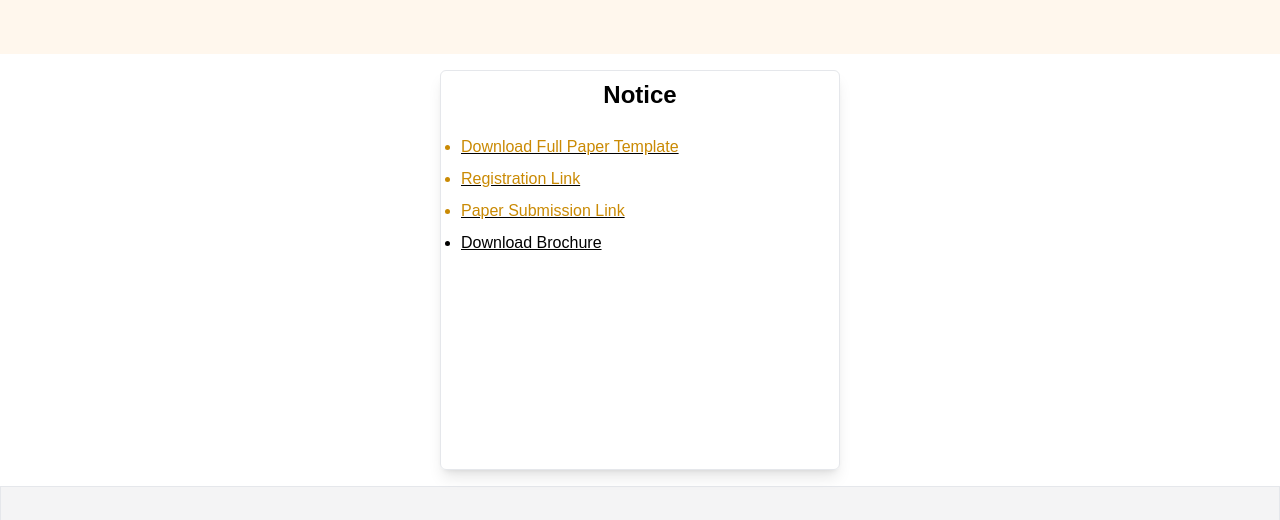
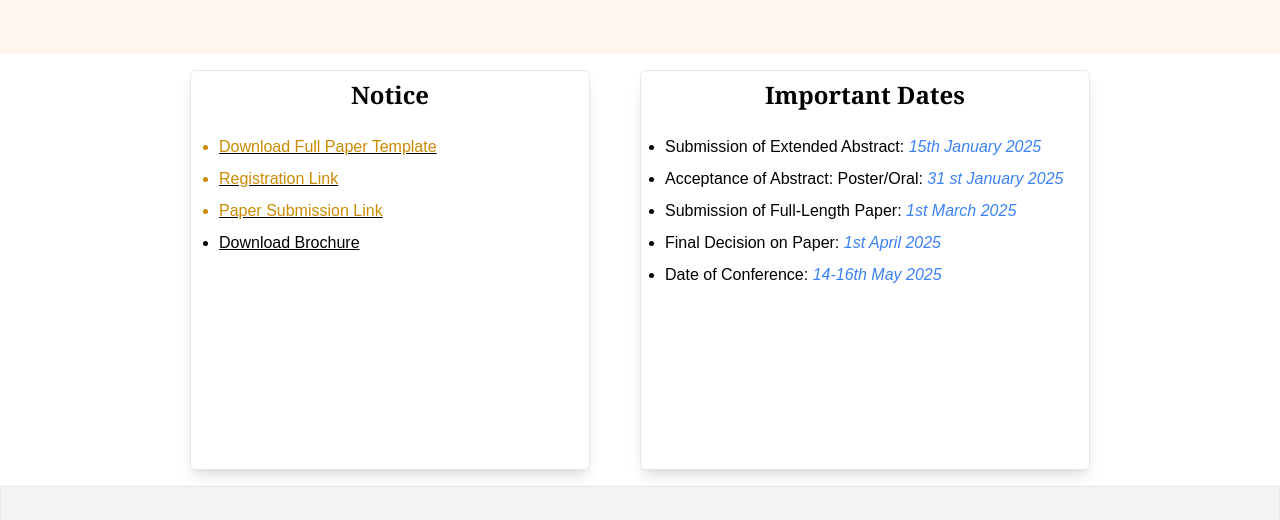
Before and after one commit to devRojha/iscesti2025, a Next.js app: page / in a window 1280 px wide. Shown: the part 762-1282 px from the top of the page. Built offline with nearby package versions, Linux system fonts and the light colour scheme.

Commit message:
adding important dates on notice section

```diff
--- a/components/Notice.tsx
+++ b/components/Notice.tsx
@@ -15,8 +15,8 @@ export default function Notice(){
     return (
         <div className="flex justify-center w-full p-4 bg-white text-black">
             <div className="shadow-lg border rounded-md w-[400px] overflow-h-auto">
-            <div className="text-2xl font-bold text-center p-2">Notice</div>
-            <div className="h-[350px]  p-1 pt-4">
+                <div className="text-2xl font-bold text-center p-2 font-serif">Notice</div>
+                <div className="h-[350px]  p-3 pt-4">
                     <ul className={`list-disc ml-4 space-y-2 underline `}>
                     <li className={`${(col)? "text-blue-600" :"text-yellow-600"}`}><a href="/Full_paper_template.docx" target="blank">Download Full Paper Template</a></li>
                     <li className={`${(col)? "text-blue-600" :"text-yellow-600"}`}><a href="https://docs.google.com/forms/d/e/1FAIpQLSd9gVbCyeuhoQIRheN6p7SSIFiHYTb_3oRTXemjr20XpEBW8g/viewform" target="blank">Registration Link</a></li>
@@ -25,6 +25,18 @@ export default function Notice(){
                     </ul>
                 </div>
             </div>
+            <div className="max-md:hidden shadow-lg border rounded-md w-[450px] overflow-h-auto ml-[50px]">
+                <div className="text-2xl font-bold text-center p-2 font-serif">Important Dates</div>
+                <div className="h-[350px]  p-2 pt-4">
+                    <ul className={`list-disc ml-4 space-y-2 `}>
+                    <li>Submission of Extended Abstract: <span className="italic text-blue-500">15th January 2025</span></li>
+                    <li>Acceptance of Abstract: Poster/Oral: <span className="italic text-blue-500">31 st January 2025</span></li>
+                    <li>Submission of Full-Length Paper: <span className="italic text-blue-500">1st March 2025</span></li>
+                    <li>Final Decision on Paper: <span className="italic text-blue-500">1st April 2025</span></li>
+                    <li>Date of Conference: <span className="italic text-blue-500">14-16th May 2025</span></li>
+                    </ul>
+                </div>
+            </div>
         </div>
     )
 }
```
Lines whose indentation alone changed are shown as unchanged.
